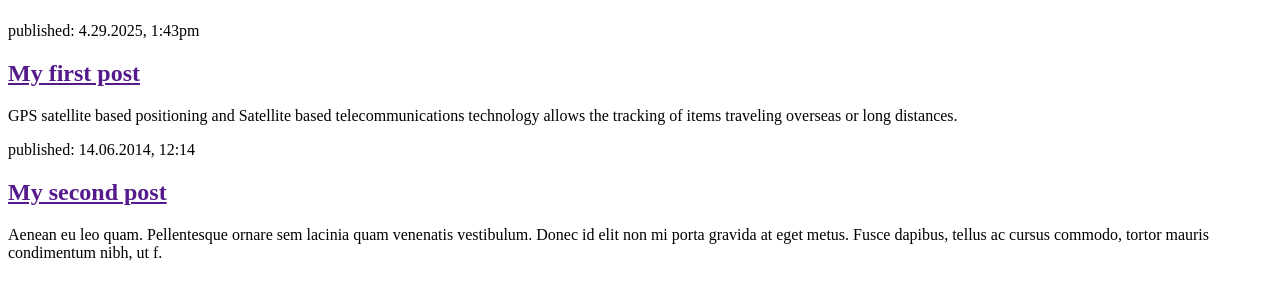
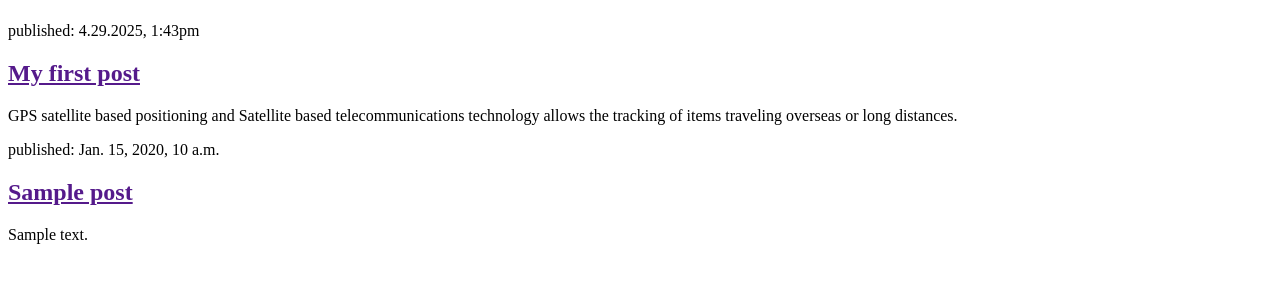
Before and after one commit to madube2022/Trackers, a Django app: page / in a window 1280 px wide. Shown: the part 58-358 px from the top of the page. Run offline with Django 5.2, Linux system fonts and the light colour scheme; tables that the repository leaves empty hold one stand-in row (values such as "Sample post").

Commit message:
modified templates to display posts from database.

```diff
--- a/blog/templates/blog/post_list.html
+++ b/blog/templates/blog/post_list.html
@@ -7,6 +7,7 @@
         <header>
             <h1><a href="/">Satellite Asset Trackers</a></h1>
         </header>
+        {% for post in posts %}
 
             <article>
                 <time>published: 4.29.2025, 1:43pm</time>
@@ -15,9 +16,11 @@
             </article>
 
             <article>
-            <time>published: 14.06.2014, 12:14</time>
-            <h2><a href="">My second post</a></h2>
-            <p>Aenean eu leo quam. Pellentesque ornare sem lacinia quam venenatis vestibulum. Donec id elit non mi porta gravida at eget metus. Fusce dapibus, tellus ac cursus commodo, tortor mauris condimentum nibh, ut f.</p>
+                <time>published: {{ post.published_date }}</time>
+                <h2><a href="">{{ post.title }}</a></h2>
+                <p>{{ post.text|linebreaksbr }}</p>
             </article>
+        {% endfor %}
+
     </body>
 </html>
--- a/blog/views.py
+++ b/blog/views.py
@@ -1,5 +1,8 @@
 from django.shortcuts import render
+from .models import Post
+from django.utils import timezone
 
 # Create your views here.
 def post_list(request):
-    return render(request, 'blog/post_list.html', {})
+    posts = Post.objects.filter(published_date__lte=timezone.now()).order_by('published_date')
+    return render(request, 'blog/post_list.html', {'posts': posts})
```
Also changed, not shown: blog/models.py (+5 -5 lines). Lines whose indentation alone changed are shown as unchanged.
